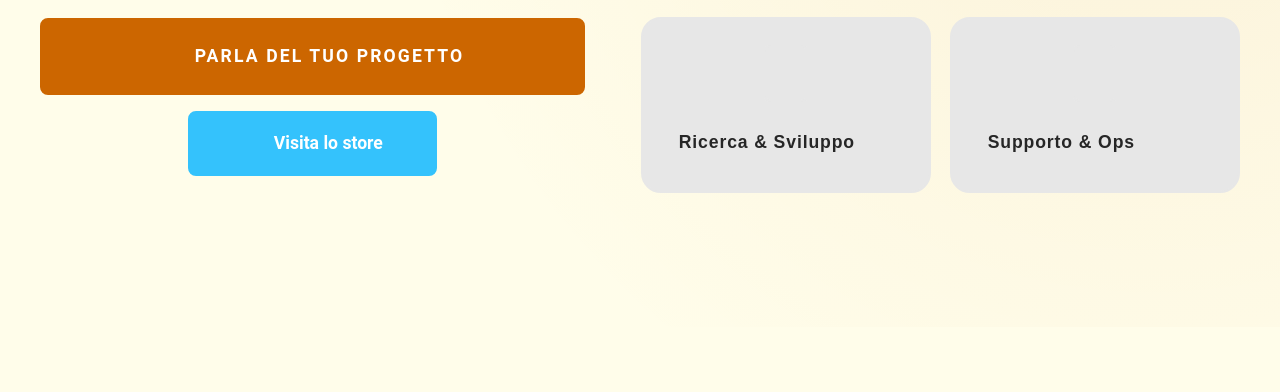
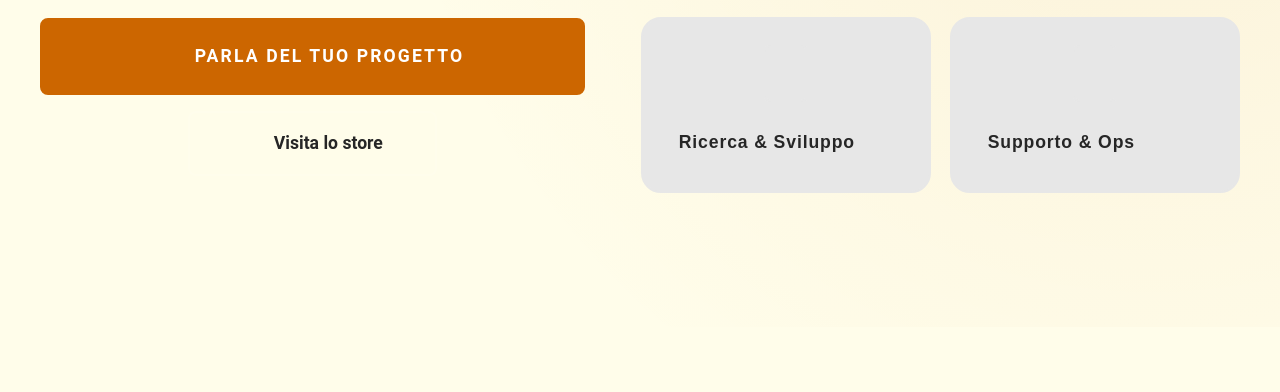
Before and after one commit to zellerindustries/zellerindustries.com, a website: page src/pages/index.html in a window 1280 px wide. Shown: the part 401-793 px from the top of the page. Drawn offline with Linux system fonts and the light colour scheme; a web font is replaced by a local one.

Commit message:
style: restyle .btn.secondary as neutral outline instead of blue fill

```diff
--- a/src/styles/buttons.css
+++ b/src/styles/buttons.css
@@ -114,23 +114,19 @@
 }
 
 /* ------------------------------
-   SECONDARY BUTTON (BLUE)
+   SECONDARY BUTTON (NEUTRAL OUTLINE)
 ------------------------------ */
 .btn.secondary {
-  background-color: var(--clr-accent);
-  border-color: var(--clr-accent);
-  color: #ffffff;
-}
-
-.btn.secondary .icon {
-  color: #ffffff;
+  background-color: transparent;
+  border-color: var(--clr-border);
+  color: var(--clr-text-main);
 }
 
 .btn.secondary:not([aria-disabled="true"]):hover {
-  background-color: var(--clr-accent-hover);
-  border-color: var(--clr-accent-hover);
-  color: #ffffff;
-  box-shadow: 0 4px 16px rgba(0, 102, 153, 0.35);
+  background-color: transparent;
+  border-color: var(--clr-primary);
+  color: var(--clr-primary);
+  box-shadow: none;
 }
 
 /* ------------------------------
```
